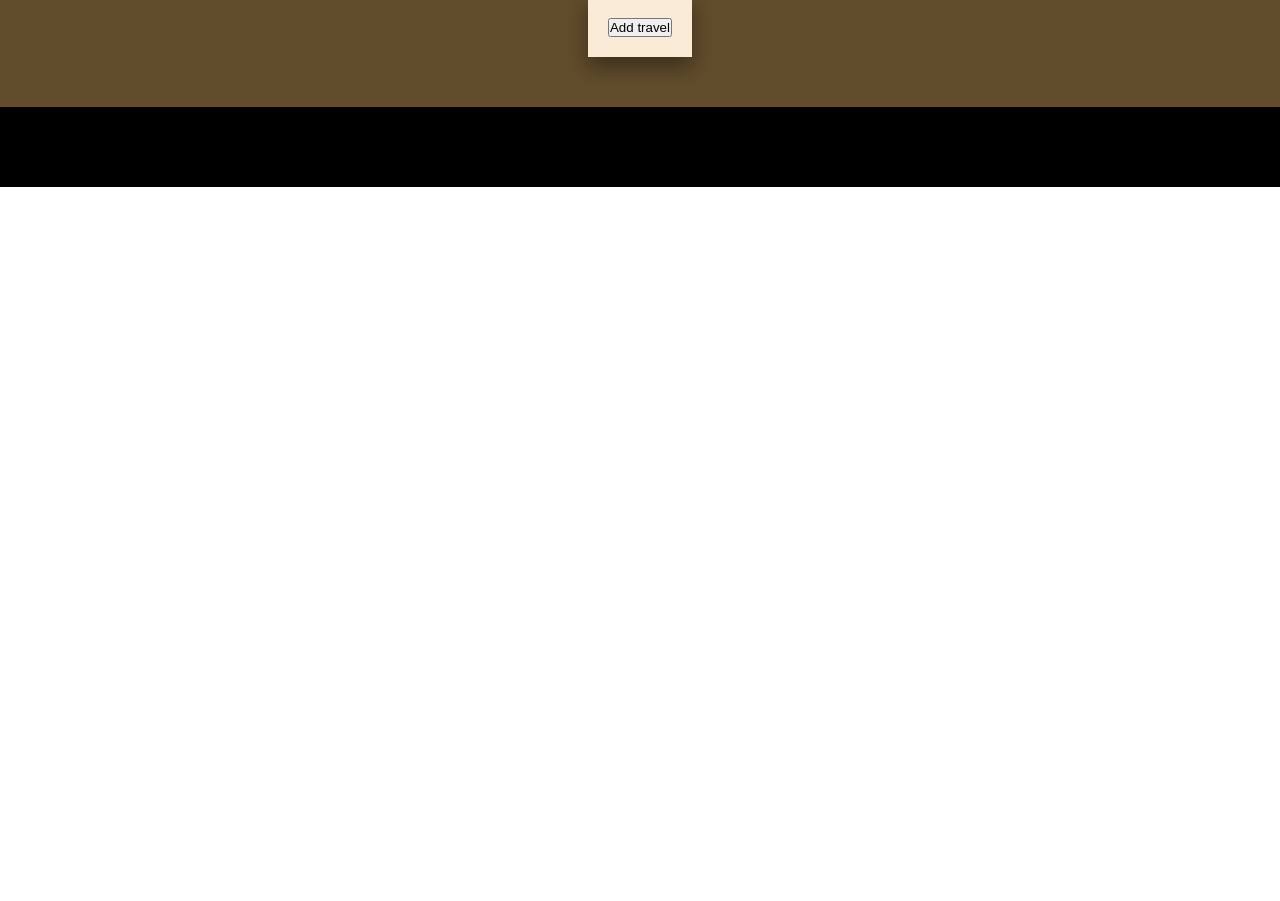
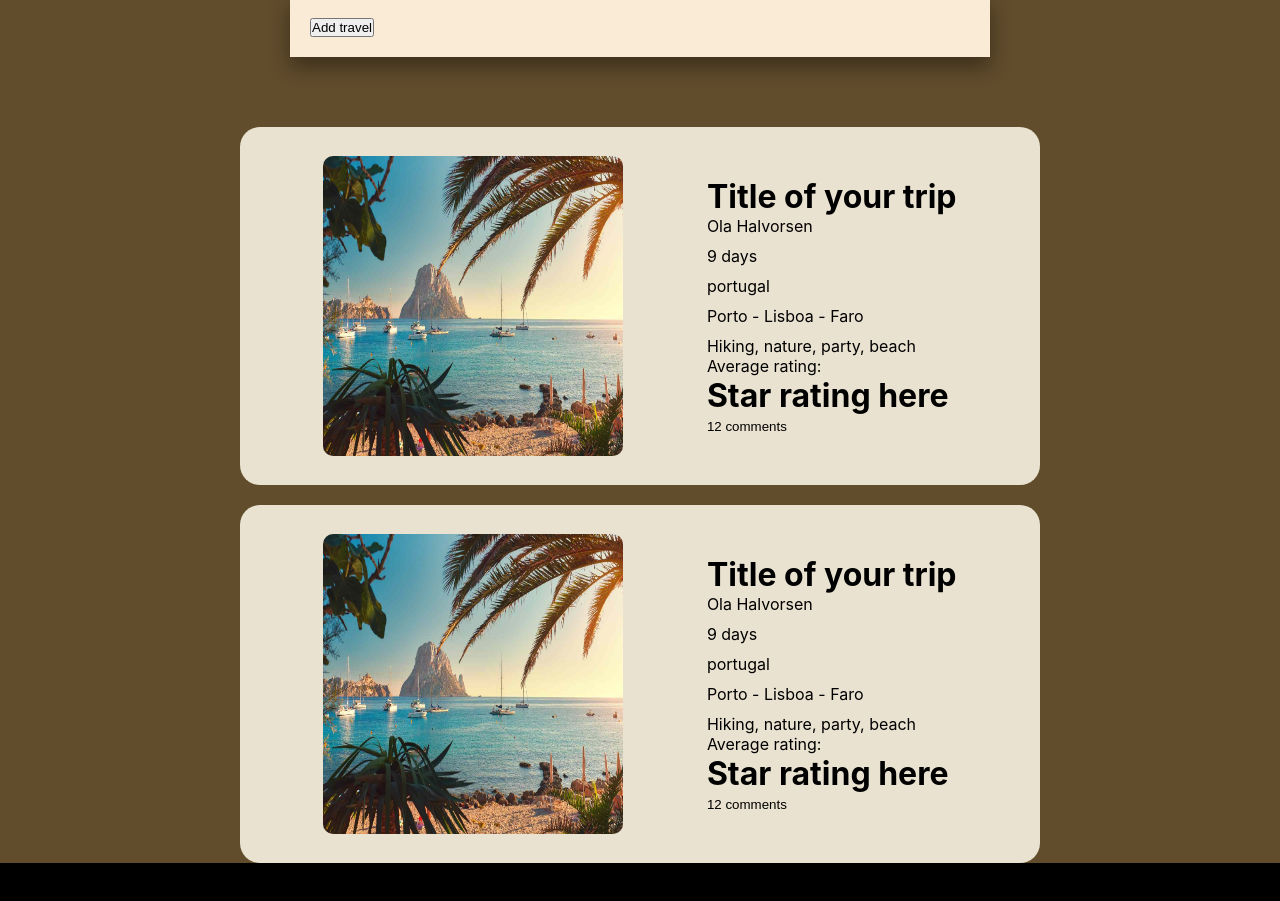
Before and after one commit to Zafewood/Journey, a React (Create React App) app in the folder journey_frontend/: page / in a window 1280 px wide. Shown: the part 1020-1921 px from the top of the page. Before the commit the page ends 1207 px from the top, so only its background shows below. Built offline with nearby package versions, Linux system fonts and the light colour scheme.

Commit message:
Separated CreateTrip and DisplayTrip components

```diff
--- a/journey_frontend/src/components/Trips/TripsCard.jsx
+++ b/journey_frontend/src/components/Trips/CreateTrip.jsx
@@ -14,7 +14,6 @@ function TripsCard() {
     const [city, setCity] = useState('');
     const [description, setDescription] = useState('');
 
-
     const handleClick = event => {
         setIsShown(current => !current);
       };
@@ -26,9 +25,7 @@ function TripsCard() {
             alert("A user must be logged in to add a travel")
         } else {
             return ({title, country, city, description});
-
         }
-
     }
 
     const updateTitle = (event) => {
--- /dev/null
+++ b/journey_frontend/src/components/Trips/DisplayTrip.jsx
@@ -0,0 +1,60 @@
+import React from 'react'
+import '../../styles/Trips/TripsCard.css'
+import placeholderImg from '../../assets/example-beach.jpg'
+import { useState } from 'react'
+import UserComment from './UserComment';
+
+function DisplayTrip() {
+    const [cardHeight, setCardHeight] = useState("0px");
+    const [isExpanded, setIsExpanded] = useState(false);
+    const [shoudlDisplay, setShouldDisplay] = useState("none")
+
+    const handleExpand = () => {
+        if (isExpanded) {
+            setCardHeight("0px");
+            setShouldDisplay("none")
+        } else {
+            setCardHeight("auto");
+            setShouldDisplay("block")
+        }
+        setIsExpanded(!isExpanded);
+    }
+
+  return (
+    <div className='test'>
+        <div className='card-content'>
+            <div className='card-left'>
+                <img src={placeholderImg} alt="" className='trip-image' />
+            </div>
+            <div className='card-right'>
+                <h1 className='trip-title'>Title of your trip</h1>
+                <div className='trip-info'>
+                    <p className='trip-author'>Ola Halvorsen</p>
+                    <p className='trip-duration'>9 days</p>
+                    <p className='trip-country'>portugal</p>
+                    <p className='trip-route'>Porto - Lisboa - Faro</p>
+                    <p className='trip-keywords'>Hiking, nature, party, beach</p>
+                </div>
+                <div className='trip-rating-view'>
+                    <p>Average rating:</p>
+                    <h1>Star rating here</h1>
+                    <button className='comments-btn' onClick={handleExpand}>12 comments</button>
+                </div>
+            </div>
+
+        </div>
+        <div className='trip-comments' style={{
+            height: cardHeight,
+            display: shoudlDisplay
+            }}>
+            <UserComment />
+            <UserComment />
+            <UserComment />
+            <UserComment />
+            <UserComment />
+        </div>
+    </div>
+  )
+}
+
+export default DisplayTrip
--- a/journey_frontend/src/pages/HomePage.jsx
+++ b/journey_frontend/src/pages/HomePage.jsx
@@ -1,6 +1,7 @@
 import React from 'react'
 import test from '../assets/bakgrunn.svg'
-import TripsCard from '../components/Trips/TripsCard'
+import DisplayTrip from '../components/Trips/DisplayTrip'
+import CreateTrip from '../components/Trips/CreateTrip'
 import Searchbar from '../components/Searchbar'
 import '../styles/HomePage.css'
 
@@ -18,12 +19,9 @@ function HomePage() {
         <h1 className='text-over-image'>NEWEST TRIPS</h1>
         <div><Searchbar></Searchbar></div>
         <div className='card-view'>
-          <TripsCard />
-          {/* <TripsCard />
-          <TripsCard />
-          <TripsCard />
-          <TripsCard />
-          <TripsCard /> */}
+          <CreateTrip />
+          <DisplayTrip />
+          <DisplayTrip />
         </div>
       </div>
     </>
```
